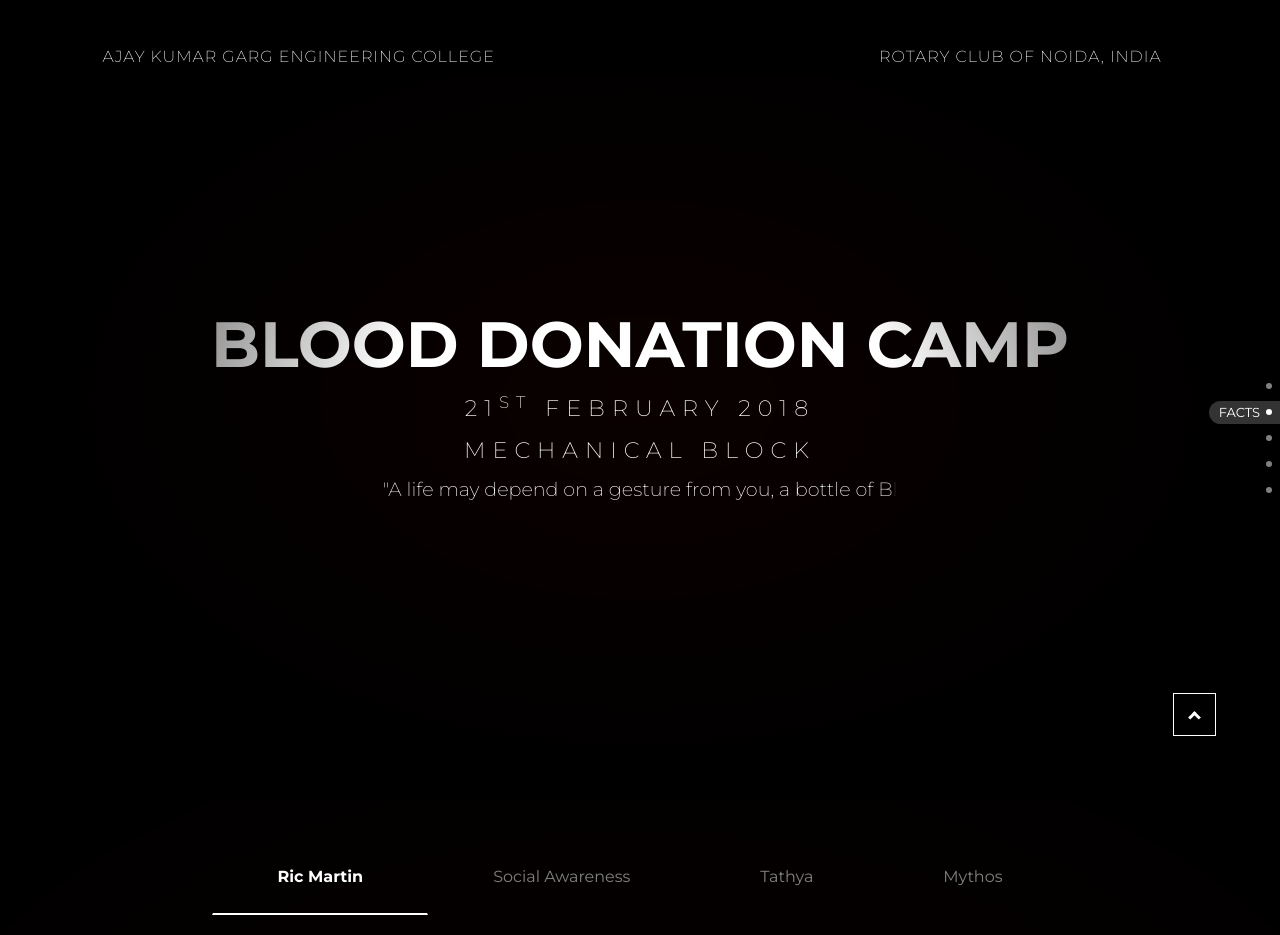
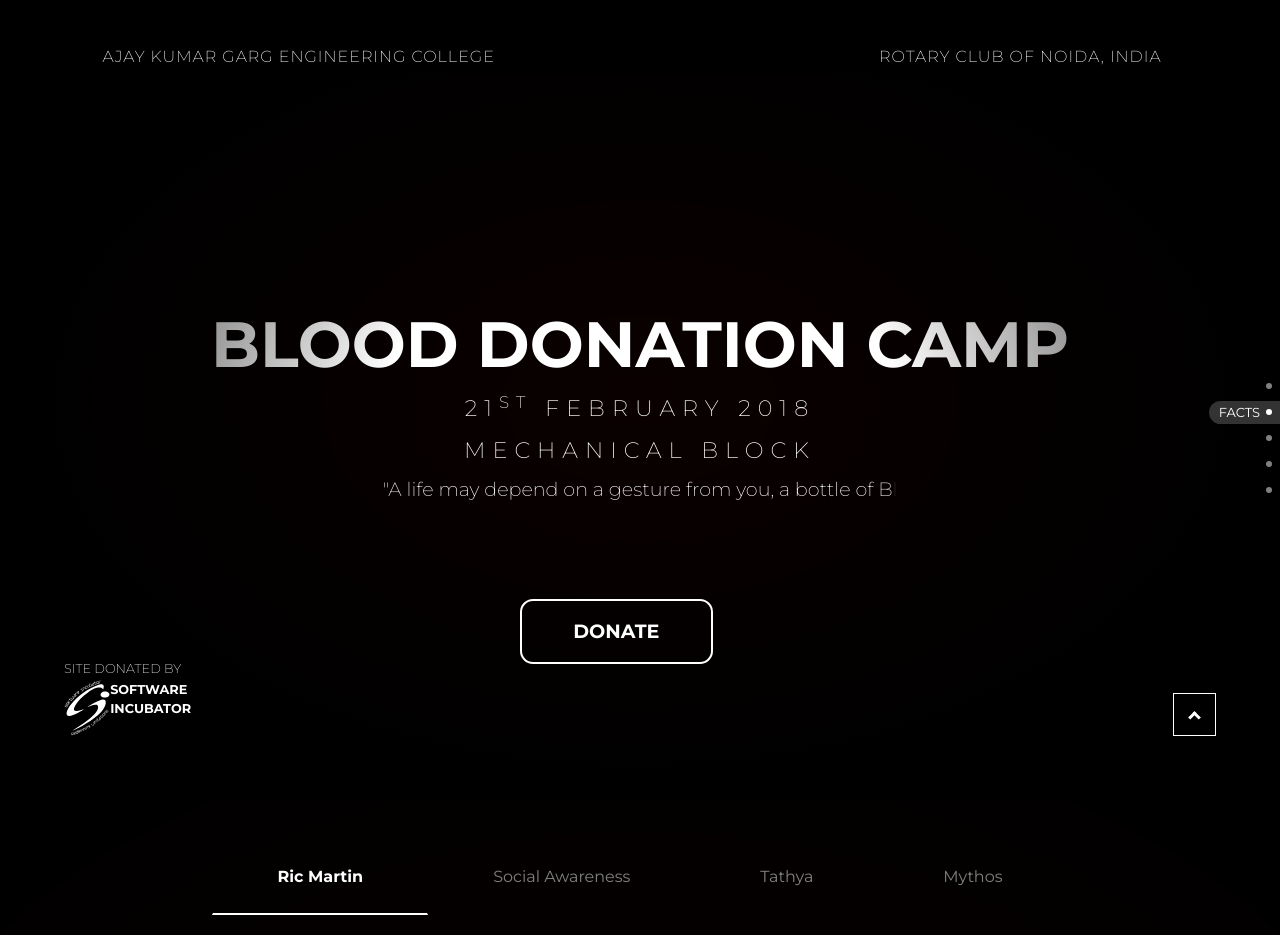
Before and after one commit to ayush013/Blood-Donation, a PHP site: page /register_index.php in a window 1280 px wide. Shown: the top 935 px of the page. Run offline with PHP 8.4, Linux system fonts and the light colour scheme.

Commit message:
improved landing

```diff
--- a/css/styles.css
+++ b/css/styles.css
@@ -269,6 +269,7 @@
 	width: 100%;
 	top: 0;
 	left: 0;
+	z-index: 1;
 }
 
 .form {
@@ -363,3 +364,60 @@
 .swal-button{
     background-color: #af0e20;
 }
+
+#sdc {
+	position: absolute;
+	bottom: 8vh;
+	left: 5vw;
+	z-index: 1000;
+}
+
+#sdc span {
+	font-size: 0.8rem;
+    text-transform: uppercase;
+    font-weight: 200;
+}
+
+#sdc img {
+	height: 7vh;
+}
+
+#si {
+	font-weight: 700 !important;
+    float: right;
+}
+
+#donate {
+    z-index: 1000;
+    position: absolute;
+    text-transform: uppercase;
+    border: 2px solid white;
+    padding: 2vh 4vw;
+    color: white;
+    font-weight: bold;
+    margin: 0 31vw;
+    font-size: 1.2rem;
+    border-radius: 13px;
+    bottom: 17vh;
+}
+
+#donate:after{
+    content: '';
+    width: 0px;
+    height: 100%;
+    position: absolute;
+    left: 0;
+    bottom: 0;
+    background-color: rgba(255,255,255, 0.1);
+    z-index: -1;
+    transition: .3s;
+    border-radius: 13px;
+}
+
+#donate:hover{
+		text-decoration: none;
+}
+
+#donate:hover:after{
+    width: 100%;
+}
--- a/register_index.php
+++ b/register_index.php
@@ -143,7 +143,18 @@
   <span id="landingtitle" class="wow fadeIn" data-wow-delay="0.5s">Blood Donation Camp</span>
   <span id="landingdate" class="wow fadeIn" data-wow-delay="0.5s">21<sup>st</sup> FEBRUARY 2018</span>
   <span id="landingdate" class="wow fadeIn" data-wow-delay="0.5s" style="padding-top: 1vh;">MECHANICAL BLOCK</span>
-  <span id="landingquotes" class="wow fadeIn" data-wow-delay="0.5s"></span>
+  <span id="landingquotes" class="wow fadeIn" data-wow-delay="0.5s"></span> <span style="opacity: 0;"></span>
+  <a href="#scrollto-section-5" id="donate">Donate</a>
+
+    <a href="http://www.silive.in" target="_blank" style="color: white;">
+    <div id="sdc">
+      <span>Site Donated by</span>
+      <br>
+      <img src="assets/SILOGO.svg">
+      <span id="si">SOFTWARE <br> INCUBATOR</span>
+    </div>
+    </a>
+
 </div>
 
 <div class="section-scroll scrollable-section facts container" data-section-title="Facts">
@@ -371,7 +382,7 @@
   </div>
 </div>
 
-<div class="section-scroll scrollable-section register container" data-section-title="Registration">
+<div class="section-scroll scrollable-section register container" id="registersection" data-section-title="Registration">
 
   <h1 class="sectionheading wow fadeIn" data-wow-delay="0.5s">Register Yourself</h1>
     <form id="registration_form" method="POST">
```
Also changed, not shown: assets/SILOGO.svg (added).
